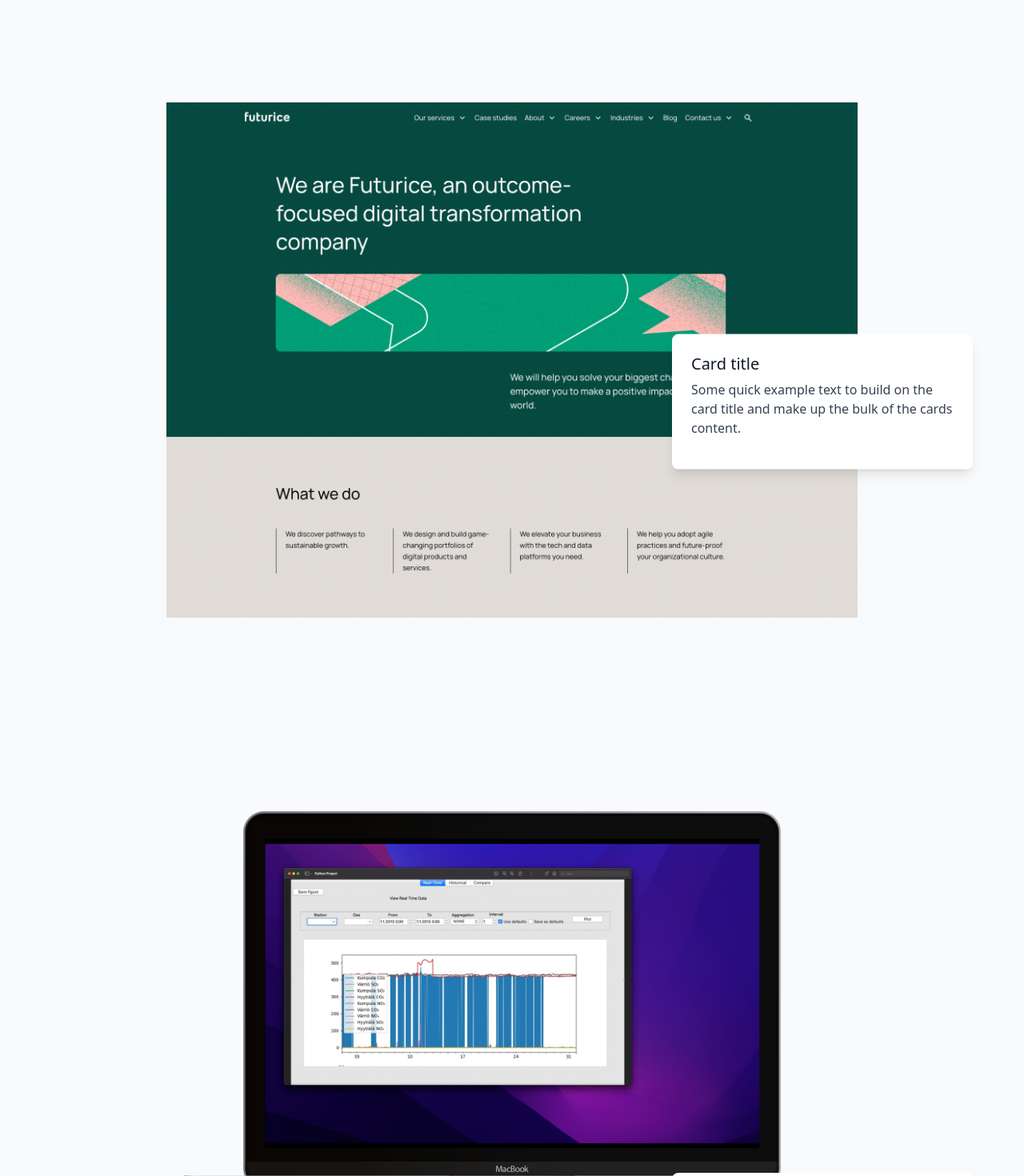
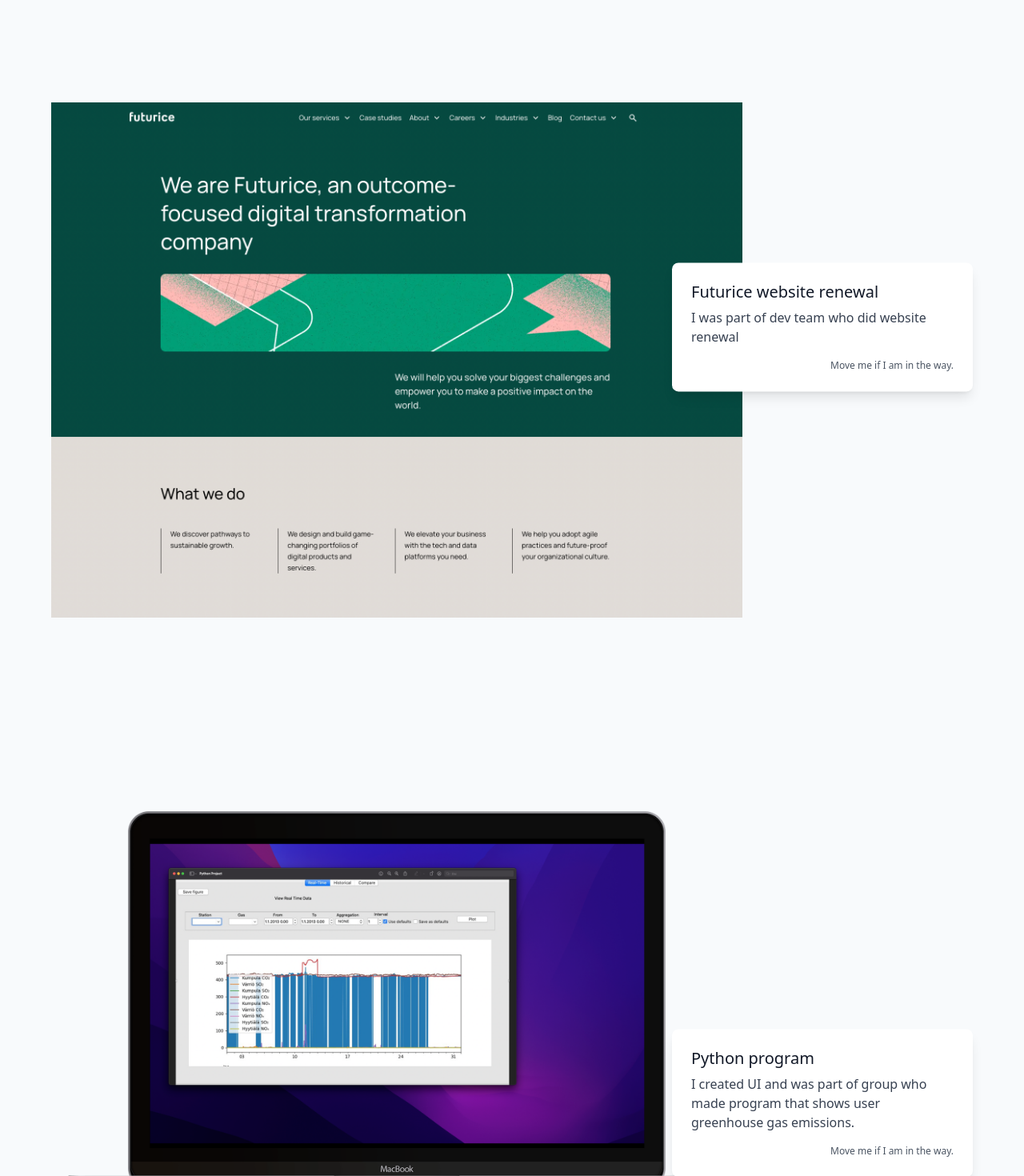
Before and after one commit to kaxelg/kotisivut, a Next.js app: page / in a window 1280 px wide. Shown: the part 1160-2630 px from the top of the page at 80% size. Built offline with nearby package versions, Linux system fonts and the light colour scheme; what @kamona/tailwindcss-perspective would draw is missing.

Commit message:
Add new features

```diff
--- a/components/Projects.js
+++ b/components/Projects.js
@@ -1,9 +1,11 @@
 import React from 'react'
 import { useRef } from 'react'
+import {BrowserView, MobileView} from 'react-device-detect';
 import Image from 'next/image'
 import funi from "/public/Funidata.jpeg"
 import futu from "/public/Futurice.png"
 import py from "/public/Python.png"
+import fam from "/public/Fam.png"
 
 
 
@@ -18,27 +20,38 @@
   return useTransform(value, [0, 1], [-distance, distance]);
 }
 
-function Project({ id }) {
+function Project(props) {
   const ref = useRef(null);
   const { scrollYProgress } = useScroll({ target: ref });
   const y = useParallax(scrollYProgress, 300);
+  console.log(props);
 
   return (
-    <section className='h-screen flex justify-center items-center relative snap-center'>
-      <div className='relative overflow-hidden w-3/4' ref={ref}>
-        <Image className='inset-0 w-full h-full' src={id} alt="project" />
+    <>
+      <BrowserView>
+        <section className='h-screen flex justify-center items-center relative snap-center '>
+        <div className='relative overflow-hidden object-cover drag-area' ref={ref}>
+          <Image className='inset-0 w-3/4' src={props.img} alt={props.p} />
         </div>
         <motion.div
         style={{ y }}
-      className="p-6 rounded-lg shadow-lg bg-white max-w-sm left-[calc(50%+200px)] absolute"
+        className="p-6 rounded-lg shadow-lg bg-white max-w-sm left-[calc(50%+200px)] absolute cursor-grab active:cursor-grabbing"
+        drag dragConstraints={ref}
         >
-        <h5 class="text-gray-900 text-xl leading-tight font-medium mb-2">Card title</h5>
-        <p class="text-gray-700 text-base mb-4">
-        Some quick example text to build on the card title and make up the bulk of the cards
-        content.
-        </p>
+          <h5 className="text-gray-900 text-xl leading-tight font-medium mb-2">{props.title}</h5>
+          <p className="text-gray-700 text-base mb-4">{props.info}</p>
+          <p className='text-gray-600 text-xs text-right'>Move me if I am in the way.</p>
         </motion.div>
         </section>
+      </BrowserView>
+      <MobileView>
+      <section className='h-screen flex justify-center items-center relative snap-center '>
+        <div className='relative overflow-hidden object-cover drag-area' ref={ref}>
+          <Image className='inset-0 w-full h-full' src={props.img} alt={props.p} />
+        </div>
+      </section>
+      </MobileView>
+    </>
   );
 }
 
@@ -51,10 +64,31 @@
     restDelta: 0.001
   });
 
+  const proj = [{
+    id: 1,
+    p: "Sisu usability research for Funidata Oy",
+    info: "I was part of team that conducted user research of Sisu program",
+    img: funi
+  }, {
+    id: 2,
+    p: "Futurice website renewal",
+    info: "I was part of dev team who did website renewal",
+    img: futu
+  }, {
+    id: 3,
+    p: "Python program",
+    info: "I created UI and was part of group who made program that shows user greenhouse gas emissions.",
+    img: py
+  }, {
+    id: 4,
+    p: "PadelFam case study",
+    info: "I created UI and was part of group who made program that shows user greenhouse gas emissions.",
+    img: fam
+  }]
   return (
     <>
-      {[funi, futu, py].map((image) => (
-        <Project key={image} id={image} />
+      {proj.map((props) => (
+        <Project key={props.id} img={props.img} info={props.info} title={props.p} />
       ))}
       <motion.div className="fixed left-0 right-0 h-2 bg-black bottom-0 " style={{ scaleX }} />
     </>
@@ -62,27 +96,3 @@
 }
 
 export default Projects
-
-{/* <div className="relative flex-column justify-center items-center pt-72">
-      <div className="relative h-screen">
-      <Image height={1000} width={1000} alt="Project" src={futu} />
-      <motion.div
-      className="block p-6 rounded-lg shadow-lg bg-white max-w-sm absolute right-0 top-1/4 z-10"
-      >
-        <h5 class="text-gray-900 text-xl leading-tight font-medium mb-2">Card title</h5>
-        <p class="text-gray-700 text-base mb-4">
-        Some quick example text to build on the card title and make up the bulk of the card's
-        content.
-        </p>
-      </motion.div>
-      </div>
-      <div className="relative h-screen">
-      <Image height={1000} width={1000} alt="Project" src={funi} />
-      <motion.h2 className="right-0 absolute">
-        Testi
-      </motion.h2>
-      </div>
-      <div className="relative h-screen">
-      <Image height={1000} width={1000} alt="Project" src={py} />
-      </div>
-    </div> */}
--- a/package.json
+++ b/package.json
@@ -15,6 +15,7 @@
     "framer-motion": "^8.1.3",
     "next": "13.1.1",
     "react": "18.2.0",
+    "react-device-detect": "^2.2.2",
     "react-dom": "18.2.0",
     "react-simple-typewriter": "^5.0.1",
     "react-social-icons": "^5.15.0"
--- a/pages/_document.js
+++ b/pages/_document.js
@@ -2,7 +2,7 @@
 
 export default function Document() {
   return (
-    <Html className='snap-y snap-proximity max-h-screen' lang="en">
+    <Html className='snap-y snap-mandatory max-h-screen' lang="en">
       <Head />
       <body>
         <Main />
```
Also changed, not shown: public/Fam.png (added), 1 other file (tests, documents, lock files or other folders). Lines whose indentation alone changed are shown as unchanged.
